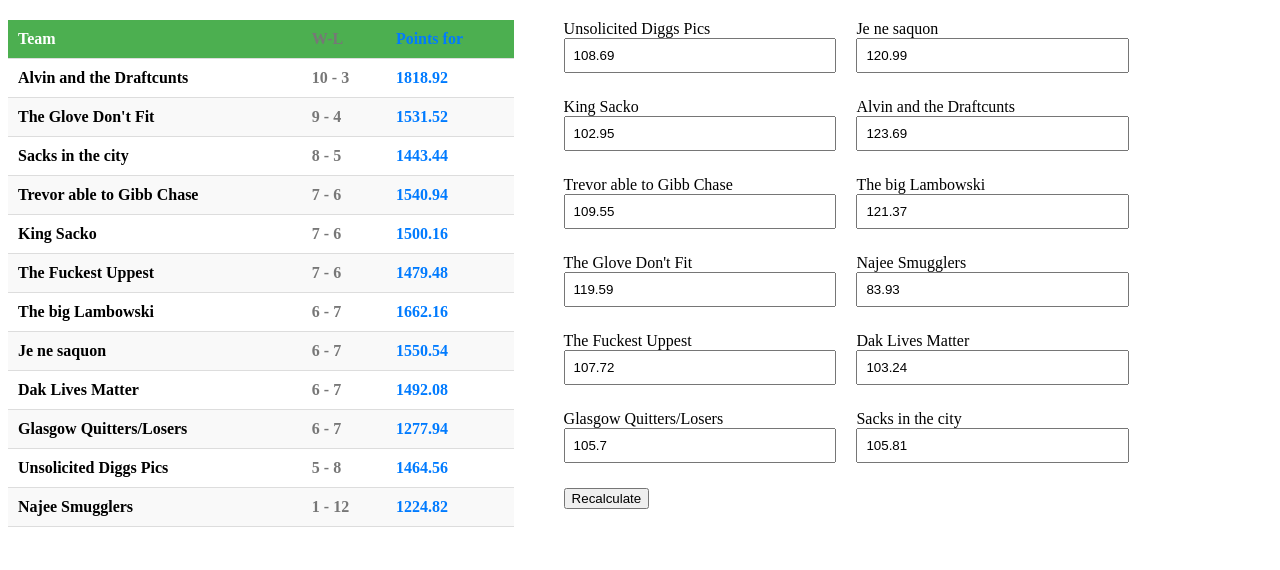
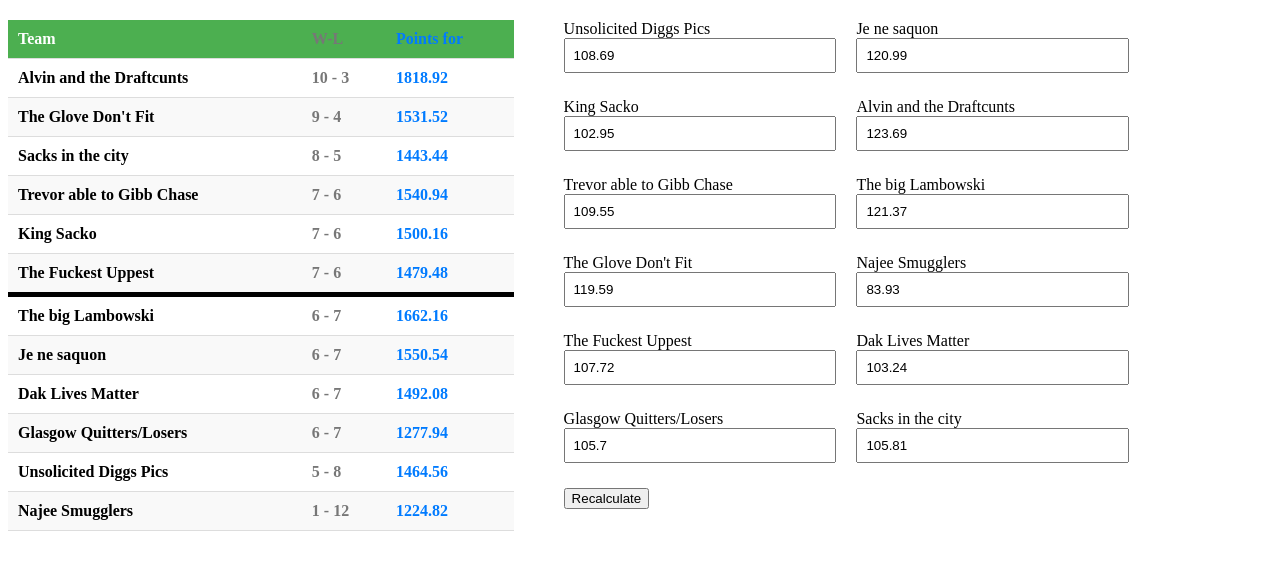
Before and after one commit to agentshowers/fflastweek, a plain HTML site: page index.html in a window 1280 px wide. Drawn offline with nearby package versions, Linux system fonts and the light colour scheme.

Commit message:
split playoffs

```diff
--- a/styles.css
+++ b/styles.css
@@ -37,6 +37,10 @@ td {
 /* Alternate row background color */
 tr:nth-child(even) {
   background-color: #f9f9f9;
+}
+
+tr:nth-child(6) {
+  border-bottom: 5px solid black;
 }
 
 /* Styling for the team name column */
```
